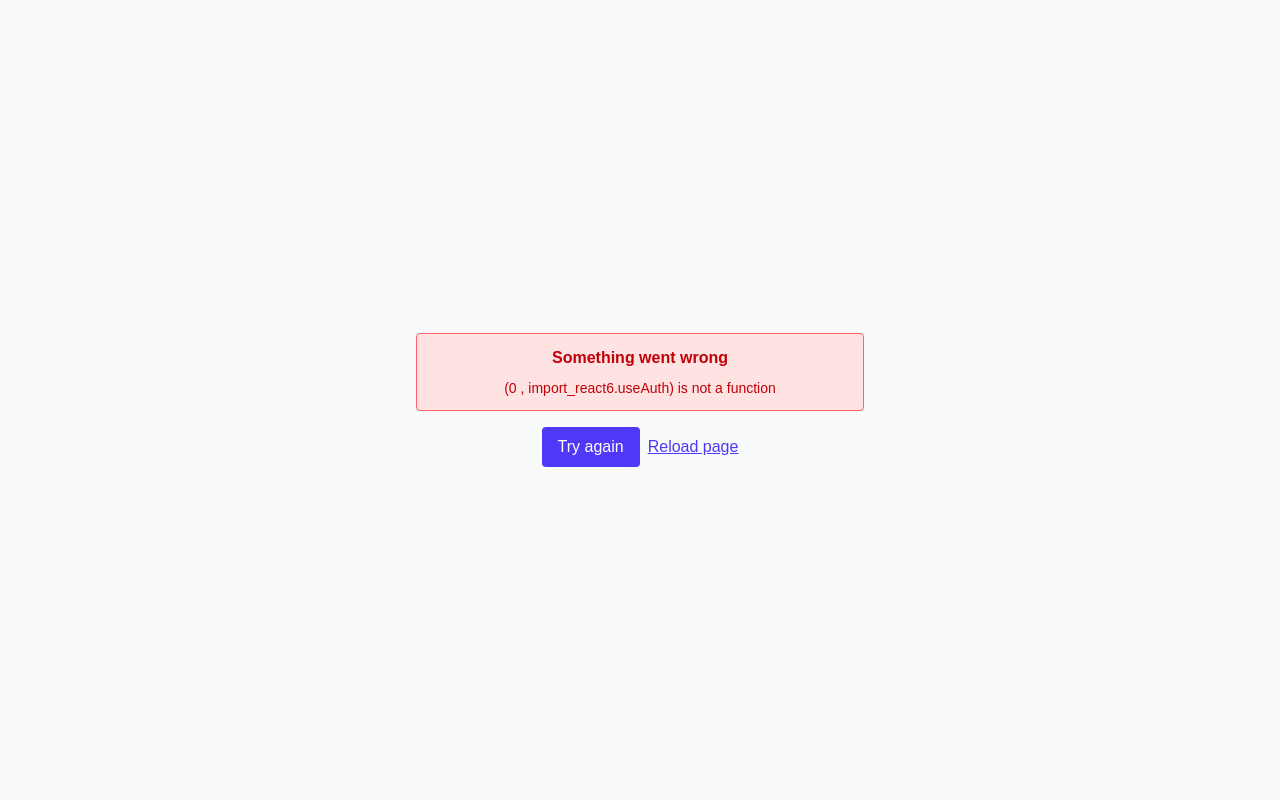
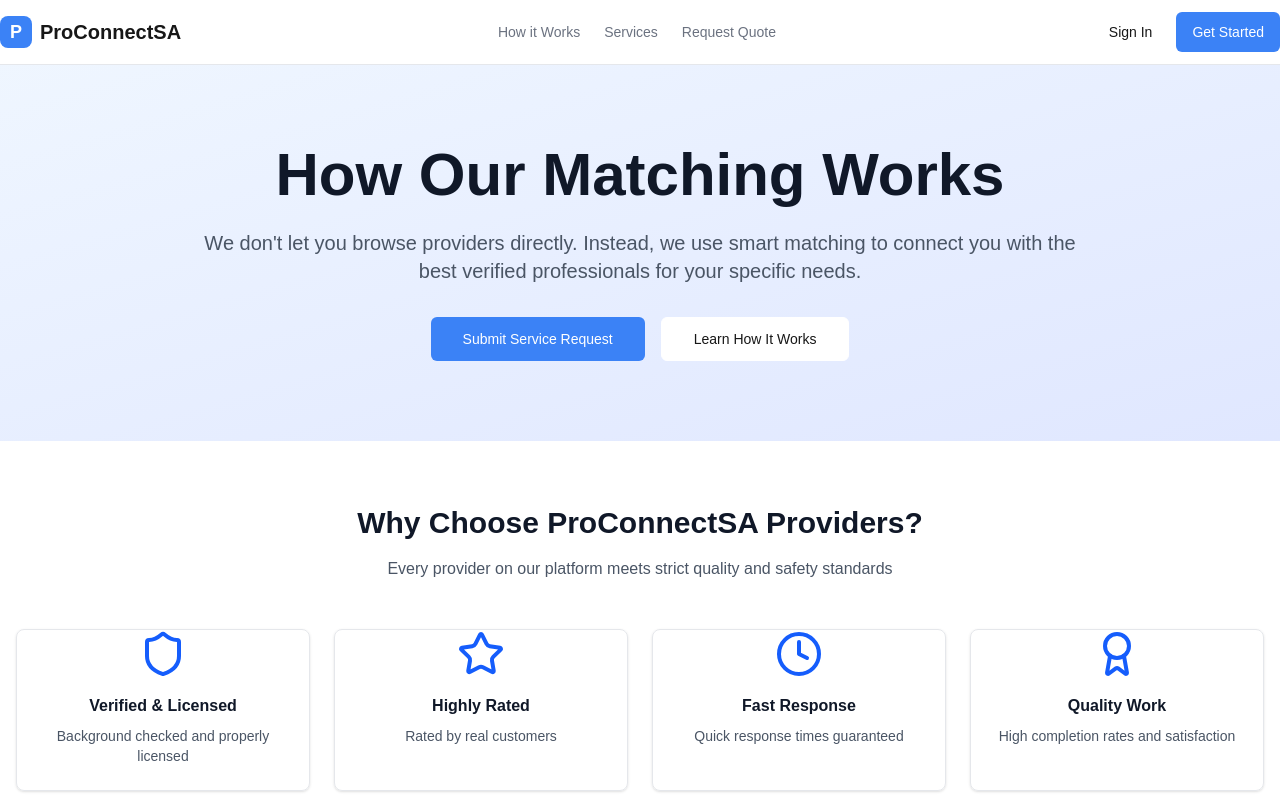
Before and after one commit to paasforest/proconnectsa-platform, a Next.js app in the folder procompare-frontend/: page /providers in a window 1280 px wide. Shown: the top 800 px of the page. Built offline with nearby package versions, Linux system fonts and the light colour scheme.

Commit message:
🔧 Fix: Resolve all remaining useAuth import issues
- Fixed useAuth imports in Header and ClientHeader components
- Fixed useAuth import in settings page
- Fixed all remaining session references in header components
- All components now use custom AuthProvider instead of NextAuth

```diff
--- a/procompare-frontend/src/app/settings/page.tsx
+++ b/procompare-frontend/src/app/settings/page.tsx
@@ -1,7 +1,7 @@
 "use client";
 
 import React, { useState, useEffect } from 'react';
-import { useAuth } from 'next-auth/react';
+import { useAuth } from '@/components/AuthProvider';
 import { useRouter } from 'next/navigation';
 import { Card, CardContent, CardHeader, CardTitle } from '@/components/ui/card';
 import { Button } from '@/components/ui/button';
--- a/procompare-frontend/src/components/layout/ClientHeader.tsx
+++ b/procompare-frontend/src/components/layout/ClientHeader.tsx
@@ -2,7 +2,7 @@
 
 import { useState } from "react"
 import Link from "next/link"
-import { useAuth } from "next-auth/react"
+import { useAuth } from "@/components/AuthProvider"
 import { Button } from "@/components/ui/button"
 import {
   DropdownMenu,
@@ -58,7 +58,7 @@
         <div className="hidden md:flex items-center space-x-4">
           {false ? (
             <div className="h-9 w-20 bg-muted animate-pulse rounded-md" />
-          ) : session ? (
+          ) : user ? (
             <div className="flex items-center space-x-4">
               {/* Notifications */}
               <Button variant="ghost" size="icon" className="relative">
@@ -148,7 +148,7 @@
               </Link>
             </nav>
 
-            {session ? (
+            {user ? (
               <div className="pt-4 border-t space-y-2">
                 <div className="flex items-center space-x-2 text-sm">
                   <User className="h-4 w-4" />
--- a/procompare-frontend/src/components/layout/Header.tsx
+++ b/procompare-frontend/src/components/layout/Header.tsx
@@ -2,7 +2,7 @@
 
 import { useState } from "react"
 import Link from "next/link"
-import { useAuth } from "next-auth/react"
+import { useAuth } from "@/components/AuthProvider"
 import { Button } from "@/components/ui/button"
 import {
   DropdownMenu,
@@ -64,7 +64,7 @@
         <div className="hidden md:flex items-center space-x-4">
           {false ? (
             <div className="h-9 w-20 bg-muted animate-pulse rounded-md" />
-          ) : session ? (
+          ) : user ? (
             <div className="flex items-center space-x-4">
               {/* Notifications */}
               <Button variant="ghost" size="icon" className="relative">
@@ -189,7 +189,7 @@
               </Link>
             </nav>
 
-            {session ? (
+            {user ? (
               <div className="pt-4 border-t space-y-2">
                 <div className="flex items-center space-x-2 text-sm">
                   <User className="h-4 w-4" />
```
